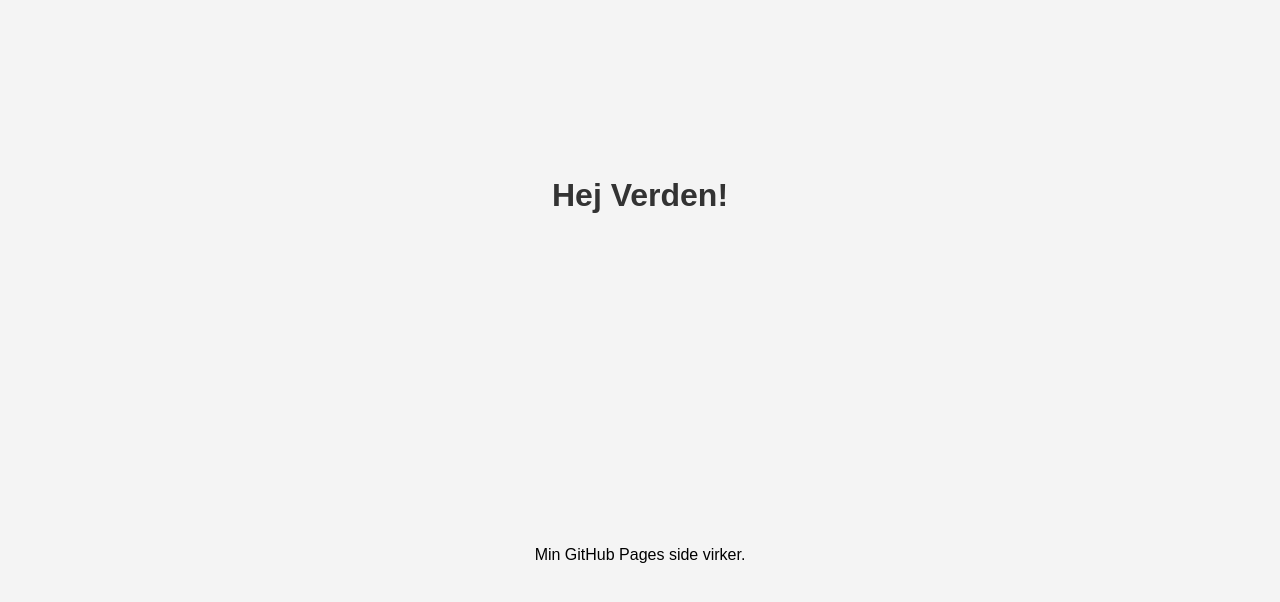
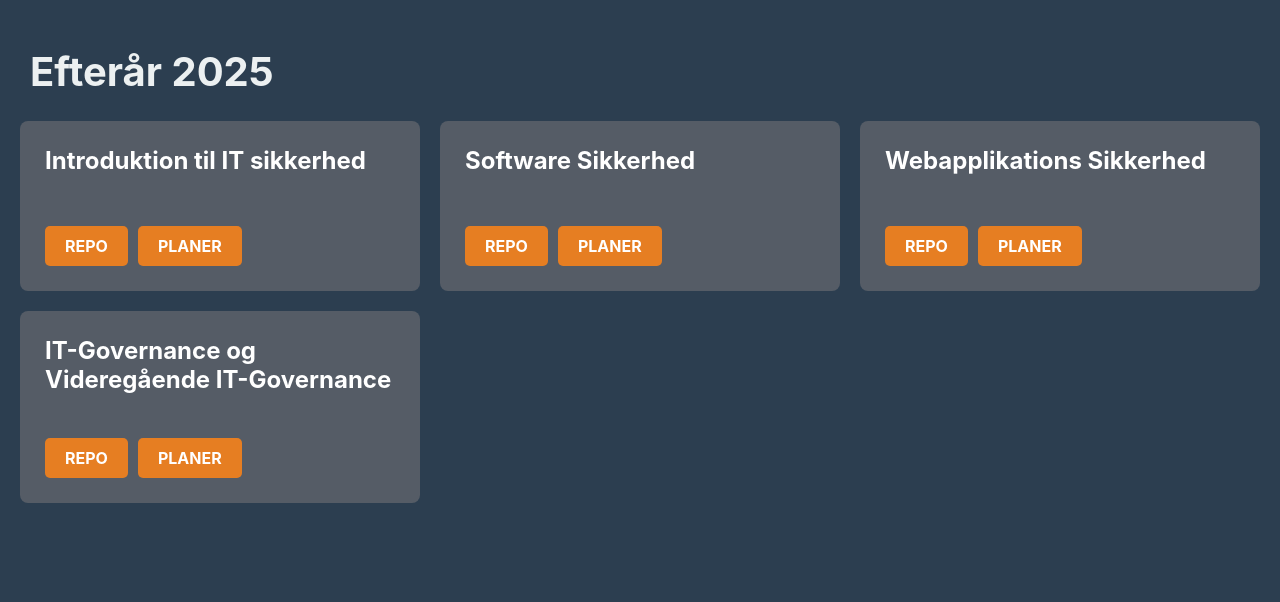
Before and after one commit to 007Muddy/007muddy.github.io, a plain HTML site: page index.html in a window 1280 px wide. Drawn offline with Linux system fonts and the light colour scheme.

Commit message:
Revamp index.html with new title and layout
Updated the title and styling of the page, added semester title and course cards.

```diff
--- a/index.html
+++ b/index.html
@@ -1,24 +1,135 @@
 <!DOCTYPE html>
-<html lang="en">
+<html lang="da">
 <head>
     <meta charset="UTF-8">
     <meta name="viewport" content="width=device-width, initial-scale=1.0">
-    <title>Min Test Side</title>
+    <title>007Muddy - Studier</title>
     <style>
+        /* Grundlæggende styling */
         body {
-            font-family: sans-serif;
+            font-family: -apple-system, BlinkMacSystemFont, "Segoe UI", Roboto, Helvetica, Arial, sans-serif;
+            background-color: #2c3e50; /* Lidt mørkere baggrund */
+            color: #ecf0f1;
+            margin: 0;
+            padding: 20px;
+        }
+
+        /* Hovedoverskrift (f.eks. "Efterår 2025") */
+        .semester-title {
+            font-size: 2.5rem;
+            text-align: left;
+            margin-bottom: 25px;
+            padding-left: 10px;
+        }
+
+        /* Grid-container til alle fag-kortene */
+        .grid-container {
             display: grid;
-            place-items: center;
-            min-height: 90vh;
-            background-color: #f4f4f4;
+            /* Laver 2 kolonner på store skærme, 1 på små */
+            grid-template-columns: repeat(auto-fit, minmax(350px, 1fr));
+            gap: 20px; /* Mellemrum mellem kortene */
         }
-        h1 {
-            color: #333;
+
+        /* Styling for hvert enkelt fag-kort */
+        .card {
+            background-color: #555c66; /* Mørkegrå baggrund som på dit billede */
+            border-radius: 8px;
+            padding: 25px;
+            display: flex;
+            flex-direction: column;
+            justify-content: space-between;
+            min-height: 120px; /* Giver kortene en god højde */
+        }
+
+        .card-content {
+            flex-grow: 1;
+        }
+
+        .card-content h3 {
+            margin-top: 0;
+            font-size: 1.5rem;
+            color: #ffffff;
+        }
+
+        /* Container til knapperne */
+        .button-container {
+            display: flex;
+            gap: 10px; /* Mellemrum mellem knapperne */
+            margin-top: 20px;
+        }
+
+        /* Fælles styling for knapper */
+        .btn {
+            text-decoration: none;
+            color: white;
+            padding: 10px 20px;
+            border-radius: 5px;
+            font-weight: bold;
+            text-align: center;
+            transition: transform 0.1s ease-out;
+        }
+
+        .btn:hover {
+            transform: scale(1.03); /* Lille zoom-effekt ved hover */
+        }
+
+        /* Specifik styling for REPO og PLANER knapper */
+        .btn-repo {
+            background-color: #e67e22; /* Orange farve */
+        }
+
+        .btn-planer {
+            background-color: #e67e22; /* Orange farve */
         }
     </style>
 </head>
 <body>
-    <h1>Hej Verden!</h1>
-    <p>Min GitHub Pages side virker.</p>
+
+    <h1 class="semester-title">Efterår 2025</h1>
+
+    <div class="grid-container">
+
+        <div class="card">
+            <div class="card-content">
+                <h3>Introduktion til IT sikkerhed</h3>
+            </div>
+            <div class="button-container">
+                <a href="#" class="btn btn-repo">REPO</a>
+                <a href="#" class="btn btn-planer">PLANER</a>
+            </div>
+        </div>
+
+        <div class="card">
+            <div class="card-content">
+                <h3>Software Sikkerhed</h3>
+            </div>
+            <div class="button-container">
+                <a href="#" class="btn btn-repo">REPO</a>
+                <a href="#" class="btn btn-planer">PLANER</a>
+            </div>
+        </div>
+
+        <div class="card">
+            <div class="card-content">
+                <h3>Webapplikations Sikkerhed</h3>
+            </div>
+            <div class="button-container">
+                <a href="#" class="btn btn-repo">REPO</a>
+                <a href="#" class="btn btn-planer">PLANER</a>
+            </div>
+        </div>
+
+        <div class="card">
+            <div class="card-content">
+                <h3>IT-Governance og Videregående IT-Governance</h3>
+            </div>
+            <div class="button-container">
+                <a href="#" class="btn btn-repo">REPO</a>
+                <a href="#" class="btn btn-planer">PLANER</a>
+            </div>
+        </div>
+
+        </div>
+
 </body>
 </html>
```
